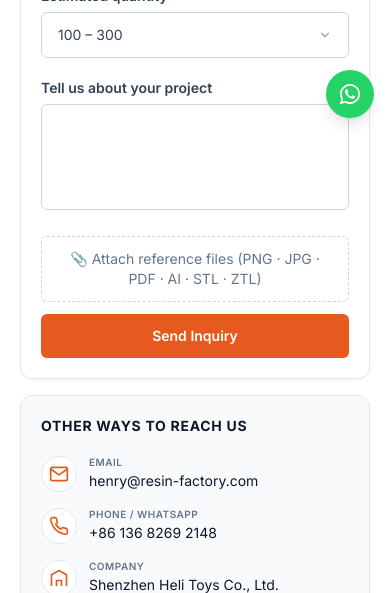
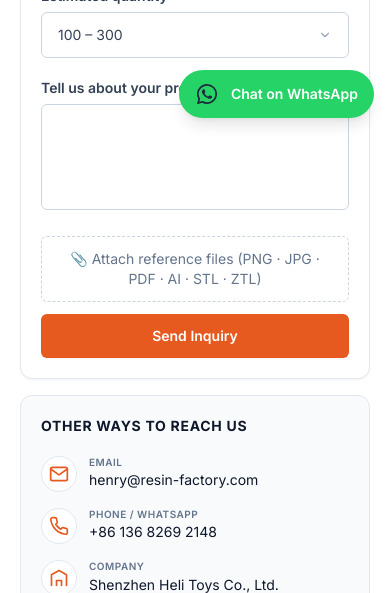
Before and after one commit to Henry-810907/Resin-Factory, a Next.js app: page /en/contact in a window 390 px wide. Shown: the part 710-1303 px from the top of the page. Built offline with nearby package versions, Linux system fonts and the light colour scheme.

Commit message:
Improve WhatsApp button visibility + add tel/mailto links for phone & email

```diff
--- a/app/[lang]/contact/page.tsx
+++ b/app/[lang]/contact/page.tsx
@@ -62,9 +62,9 @@ export default async function ContactPage({ params }: Props) {
   const dict = await getDictionary(lang);
   const c = dict.contact;
 
-  const CONTACTS: { title: string; value: string; icon: React.ReactNode }[] = [
-    { title: c.labels.email, value: "henry@resin-factory.com", icon: ICONS.email },
-    { title: c.labels.phone, value: "+86 136 8269 2148", icon: ICONS.phone },
+  const CONTACTS: { title: string; value: string; icon: React.ReactNode; href?: string }[] = [
+    { title: c.labels.email, value: "henry@resin-factory.com", icon: ICONS.email, href: "mailto:henry@resin-factory.com" },
+    { title: c.labels.phone, value: "+86 136 8269 2148", icon: ICONS.phone, href: "tel:+8613682692148" },
     { title: c.labels.company, value: "Shenzhen Heli Toys Co., Ltd.", icon: ICONS.company },
     { title: c.labels.address, value: "Room 318, Building 618, Bagua Ling Industrial Zone, Bagua 1st Road, Pengsheng Community, Yuanling Street, Futian District, Shenzhen, China", icon: ICONS.address },
     { title: c.labels.hours, value: c.hours, icon: ICONS.hours },
@@ -104,7 +104,11 @@ export default async function ContactPage({ params }: Props) {
                     <span className="w-9 h-9 rounded-full bg-white text-brand-orange flex items-center justify-center shrink-0 border border-slate-200">{cc.icon}</span>
                     <div className="leading-tight">
                       <p className="text-[10px] uppercase tracking-wider text-slate-500 font-semibold">{cc.title}</p>
-                      <p className="text-sm text-brand-dark mt-0.5">{cc.value}</p>
+                      {cc.href ? (
+                        <a href={cc.href} className="text-sm text-brand-dark mt-0.5 hover:text-brand-orange transition">{cc.value}</a>
+                      ) : (
+                        <p className="text-sm text-brand-dark mt-0.5">{cc.value}</p>
+                      )}
                     </div>
                   </div>
                 ))}
--- a/components/Footer.tsx
+++ b/components/Footer.tsx
@@ -48,9 +48,9 @@ export default function Footer({ dict, navDict, lang }: Props) {
               <br />
               Futian District, Shenzhen, China
               <br />
-              henry@resin-factory.com
+              <a href="mailto:henry@resin-factory.com" className="hover:text-brand-orange transition">henry@resin-factory.com</a>
               <br />
-              +86 136 8269 2148
+              <a href="tel:+8613682692148" className="hover:text-brand-orange transition">+86 136 8269 2148</a>
             </p>
           </div>
 
--- a/components/WhatsAppFloat.tsx
+++ b/components/WhatsAppFloat.tsx
@@ -13,15 +13,13 @@ export default function WhatsAppFloat({ dict }: Props) {
       target="_blank"
       rel="noopener noreferrer"
       aria-label={`${dict.ariaPrefix} ${DISPLAY}`}
-      className="group fixed bottom-4 right-4 sm:bottom-6 sm:right-6 z-50 flex items-center gap-3"
+      className="group fixed bottom-4 right-4 sm:bottom-6 sm:right-6 z-50 flex items-center gap-3 bg-[#25D366] hover:bg-[#1EBE5D] rounded-full shadow-lg transition transform hover:scale-105 px-4 py-3 sm:px-5 sm:py-3.5"
     >
-      <span className="hidden md:inline-block opacity-0 translate-x-2 group-hover:opacity-100 group-hover:translate-x-0 transition-all duration-200 bg-white text-slate-800 text-sm font-medium px-4 py-2 rounded-full shadow-lg border border-slate-200 whitespace-nowrap">
-        {dict.bubble} · {DISPLAY}
-      </span>
-      <span className="w-12 h-12 sm:w-14 sm:h-14 rounded-full bg-[#25D366] hover:bg-[#1EBE5D] shadow-lg flex items-center justify-center text-white transition transform group-hover:scale-105">
-        <svg width="24" height="24" viewBox="0 0 32 32" fill="currentColor" className="sm:w-7 sm:h-7" xmlns="http://www.w3.org/2000/svg" aria-hidden="true">
-          <path d="M16.003 2.667c-7.36 0-13.336 5.973-13.336 13.333 0 2.347.61 4.64 1.776 6.667l-1.886 6.886 7.06-1.853a13.27 13.27 0 0 0 6.382 1.626h.005c7.357 0 13.333-5.972 13.333-13.333 0-3.561-1.386-6.91-3.901-9.426a13.244 13.244 0 0 0-9.433-3.9zm0 24.36h-.004a11.06 11.06 0 0 1-5.642-1.546l-.405-.241-4.19 1.099 1.118-4.084-.263-.42a11.072 11.072 0 0 1-1.696-5.835c0-6.122 4.984-11.105 11.085-11.105 2.962 0 5.745 1.155 7.835 3.249a10.998 10.998 0 0 1 3.244 7.84c0 6.123-4.984 11.043-11.082 11.043zm6.078-8.273c-.333-.166-1.969-.972-2.273-1.082-.305-.111-.527-.166-.749.166-.222.333-.86 1.082-1.054 1.305-.194.222-.388.249-.721.083-.333-.166-1.405-.518-2.677-1.65-.989-.881-1.659-1.97-1.853-2.303-.194-.333-.021-.513.146-.679.15-.149.333-.388.5-.582.166-.194.222-.333.333-.555.111-.222.056-.416-.027-.582-.083-.166-.749-1.806-1.026-2.475-.27-.65-.546-.562-.75-.572l-.638-.011c-.222 0-.582.083-.886.416-.305.333-1.165 1.139-1.165 2.776 0 1.638 1.193 3.221 1.359 3.443.166.222 2.347 3.583 5.685 5.024.794.343 1.413.547 1.896.7.797.253 1.522.218 2.094.132.639-.095 1.969-.805 2.247-1.583.277-.777.277-1.444.194-1.583-.083-.139-.305-.222-.638-.388z" />
-        </svg>
+      <svg width="24" height="24" viewBox="0 0 32 32" fill="currentColor" className="sm:w-6 sm:h-6 shrink-0" xmlns="http://www.w3.org/2000/svg" aria-hidden="true">
+        <path d="M16.003 2.667c-7.36 0-13.336 5.973-13.336 13.333 0 2.347.61 4.64 1.776 6.667l-1.886 6.886 7.06-1.853a13.27 13.27 0 0 0 6.382 1.626h.005c7.357 0 13.333-5.972 13.333-13.333 0-3.561-1.386-6.91-3.901-9.426a13.244 13.244 0 0 0-9.433-3.9zm0 24.36h-.004a11.06 11.06 0 0 1-5.642-1.546l-.405-.241-4.19 1.099 1.118-4.084-.263-.42a11.072 11.072 0 0 1-1.696-5.835c0-6.122 4.984-11.105 11.085-11.105 2.962 0 5.745 1.155 7.835 3.249a10.998 10.998 0 0 1 3.244 7.84c0 6.123-4.984 11.043-11.082 11.043zm6.078-8.273c-.333-.166-1.969-.972-2.273-1.082-.305-.111-.527-.166-.749.166-.222.333-.86 1.082-1.054 1.305-.194.222-.388.249-.721.083-.333-.166-1.405-.518-2.677-1.65-.989-.881-1.659-1.97-1.853-2.303-.194-.333-.021-.513.146-.679.15-.149.333-.388.5-.582.166-.194.222-.333.333-.555.111-.222.056-.416-.027-.582-.083-.166-.749-1.806-1.026-2.475-.27-.65-.546-.562-.75-.572l-.638-.011c-.222 0-.582.083-.886.416-.305.333-1.165 1.139-1.165 2.776 0 1.638 1.193 3.221 1.359 3.443.166.222 2.347 3.583 5.685 5.024.794.343 1.413.547 1.896.7.797.253 1.522.218 2.094.132.639-.095 1.969-.805 2.247-1.583.277-.777.277-1.444.194-1.583-.083-.139-.305-.222-.638-.388z" />
+      </svg>
+      <span className="text-white text-sm font-semibold whitespace-nowrap">
+        Chat on WhatsApp
       </span>
     </a>
   );
```
Also changed, not shown: 1 other file (tests, documents, lock files or other folders).
